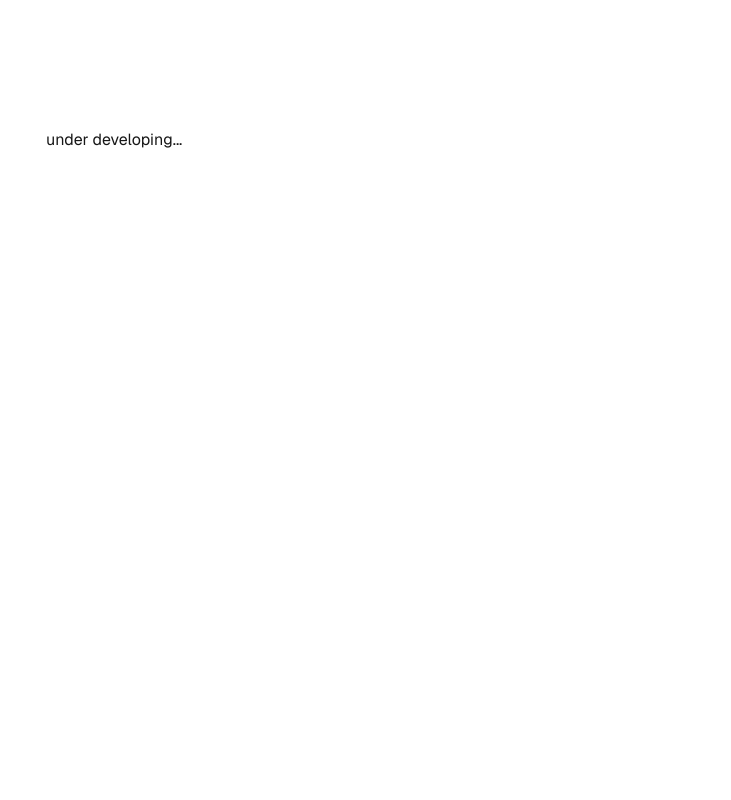
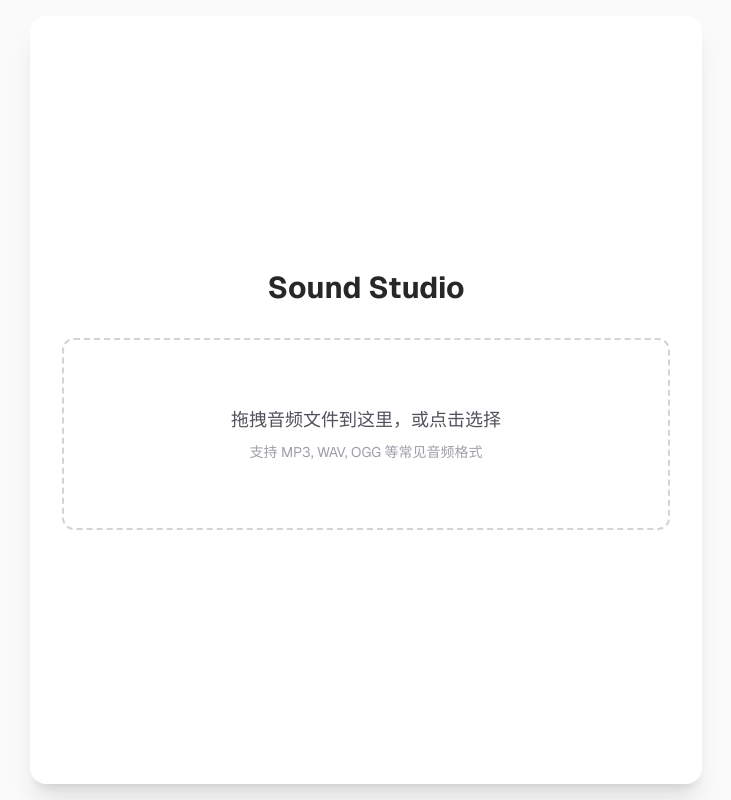
Before and after one commit to warmcoding/sound, a Next.js app: page / in a window 1280 px wide. Shown: the whole page, without its empty margins (274-1005 px from the left). Built offline with nearby package versions, Linux system fonts and the light colour scheme.

Commit message:
upload sound file

```diff
--- a/app/page.tsx
+++ b/app/page.tsx
@@ -1,9 +1,105 @@
+'use client';
+
+import { useState, useRef, useCallback } from 'react';
 
 export default function Home() {
+  // 状态管理
+  const [audioFile, setAudioFile] = useState<File | null>(null);
+  const [audioUrl, setAudioUrl] = useState<string | null>(null);
+  const [isDragging, setIsDragging] = useState(false);
+  const fileInputRef = useRef<HTMLInputElement>(null);
+
+  // 处理文件选择（无论是拖拽还是点击）
+  const handleFile = useCallback((file: File) => {
+    // 简单的文件类型校验
+    if (!file.type.startsWith('audio/')) {
+      alert('请上传音频文件！');
+      return;
+    }
+    // 如果之前有旧文件，释放内存
+    if (audioUrl) {
+      URL.revokeObjectURL(audioUrl);
+    }
+    setAudioFile(file);
+    setAudioUrl(URL.createObjectURL(file));
+  }, [audioUrl]);
+
+  // 拖拽相关事件处理
+  const handleDragEnter = (e: React.DragEvent) => {
+    e.preventDefault();
+    setIsDragging(true);
+  };
+
+  const handleDragLeave = (e: React.DragEvent) => {
+    e.preventDefault();
+    setIsDragging(false);
+  };
+
+  const handleDrop = (e: React.DragEvent) => {
+    e.preventDefault();
+    setIsDragging(false);
+    const files = e.dataTransfer.files;
+    if (files.length > 0) {
+      handleFile(files[0]);
+    }
+  };
+
+  // 点击选择文件
+  const handleFileSelect = (e: React.ChangeEvent<HTMLInputElement>) => {
+    const files = e.target.files;
+    if (files && files.length > 0) {
+      handleFile(files[0]);
+    }
+  };
+
   return (
-    <div className="flex flex-col flex-1 items-center justify-center bg-zinc-50 font-sans dark:bg-black">
-      <main className="flex flex-1 w-full max-w-3xl flex-col items-center justify-between py-32 px-16 bg-white dark:bg-black sm:items-start">
-        under developing...
+    <div className="flex flex-col flex-1 items-center justify-center bg-zinc-50 font-sans dark:bg-black p-4">
+      <main className="flex flex-1 w-full max-w-2xl flex-col items-center justify-center gap-8 py-16 px-8 bg-white dark:bg-zinc-900 rounded-2xl shadow-xl">
+        <h1 className="text-3xl font-bold text-zinc-800 dark:text-white">
+          Sound Studio
+        </h1>
+
+        {/* 拖拽上传区域 */}
+        <div
+          onDragEnter={handleDragEnter}
+          onDragLeave={handleDragLeave}
+          onDragOver={(e) => e.preventDefault()}
+          onDrop={handleDrop}
+          onClick={() => fileInputRef.current?.click()}
+          className={`w-full h-48 flex flex-col items-center justify-center border-2 border-dashed rounded-xl cursor-pointer transition-all duration-300
+            ${isDragging
+              ? 'border-blue-500 bg-blue-50 dark:bg-blue-900/20'
+              : 'border-zinc-300 dark:border-zinc-700 hover:border-zinc-400 dark:hover:border-zinc-500'
+            }`}
+        >
+          <input
+            ref={fileInputRef}
+            type="file"
+            accept="audio/*"
+            onChange={handleFileSelect}
+            className="hidden"
+          />
+          <p className="text-lg font-medium text-zinc-600 dark:text-zinc-300">
+            {isDragging ? '松开鼠标上传' : '拖拽音频文件到这里，或点击选择'}
+          </p>
+          <p className="mt-2 text-sm text-zinc-400">
+            支持 MP3, WAV, OGG 等常见音频格式
+          </p>
+        </div>
+
+        {/* 音频播放器 */}
+        {audioUrl && (
+          <div className="w-full flex flex-col items-center gap-4 animate-in fade-in zoom-in duration-300">
+            <p className="text-sm text-zinc-500 dark:text-zinc-400 truncate max-w-full">
+              当前文件: {audioFile?.name}
+            </p>
+            <audio
+              controls
+              src={audioUrl}
+              className="w-full h-14 rounded-lg"
+            />
+          </div>
+        )}
       </main>
     </div>
   );
```
